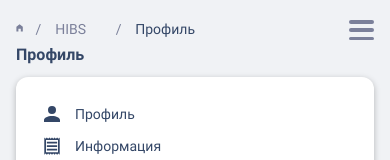
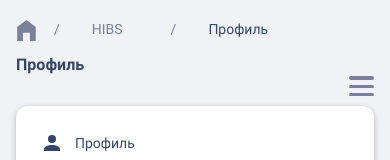
Before and after one commit to konstantin-larin/hibs, a React (Vite) app: page /hibs/profile in a window 390 px wide. Shown: the top 160 px of the page. Built offline with nearby package versions, Linux system fonts and the light colour scheme; sample sign-in values are in the browser's storage.

Commit message:
fix table layout and mobile version

```diff
--- a/src/components/layout/Header/style.scss
+++ b/src/components/layout/Header/style.scss
@@ -6,6 +6,7 @@
         width: 100%;
         display: flex;
         justify-content: space-between;
+        flex-wrap: wrap;
     }
 
     &__buttons{
--- a/src/components/pages/ExercisePage/style.scss
+++ b/src/components/pages/ExercisePage/style.scss
@@ -39,7 +39,7 @@
         }
         &-container{
 
-            //overflow-x: auto;
+            overflow-x: auto;
         }
         &-buttons{
             display: flex;
```
